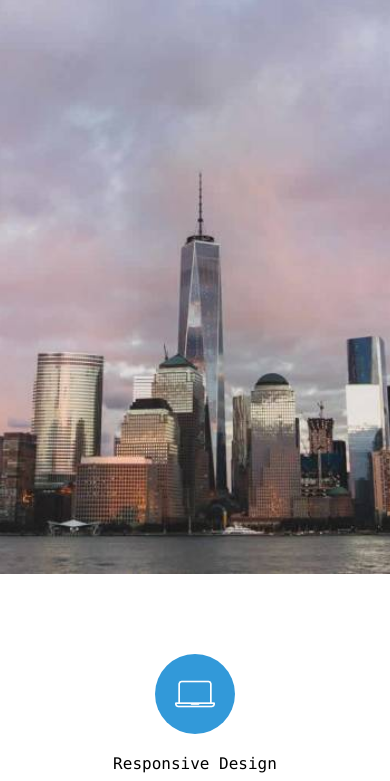
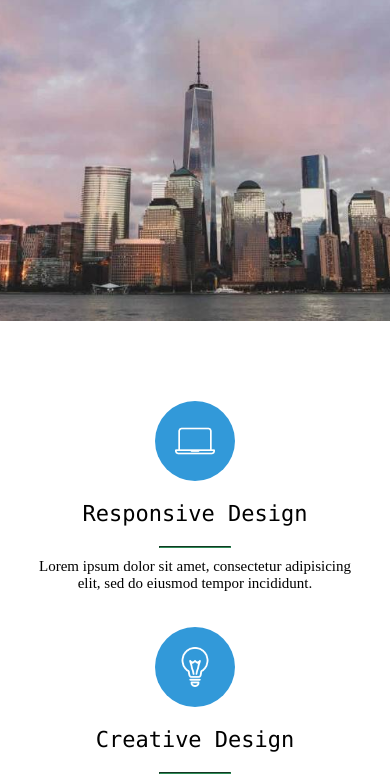
Before and after one commit to safwan-ashraf/Shine-safwan, a plain HTML site: page index.html in a window 390 px wide. Shown: the part 270-1051 px from the top of the page. Drawn offline with Linux system fonts and the light colour scheme.

Commit message:
update on responsive

```diff
--- a/css/style.css
+++ b/css/style.css
@@ -87,12 +87,13 @@
         width: 70%;
         margin: 0 auto;
         line-height: 20px;
+
     }
     #spotlight div.contents {
 	padding: 15vh 0;
 	}
     #footer small {
-		font-size: 12px;
+		font-size: 13px;
 		padding: 0;
 	}
 	#middle ul {
@@ -108,4 +109,13 @@
 	#middle ul{
 		padding-bottom: 30px;
 	}
+	#spotlight {
+		height: 70vh;
+	}
+	#middle ul li p{
+		font-size: 15px;
+	}
+	#middle ul li h4 {
+		font-size: 22px;
+	}
 }
```
